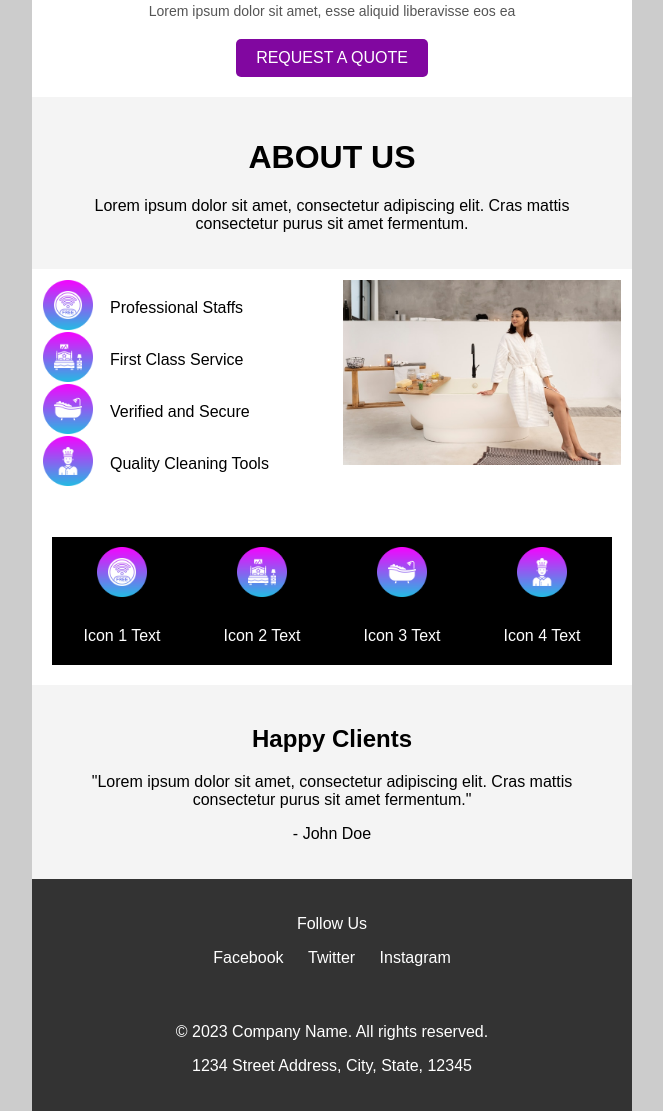
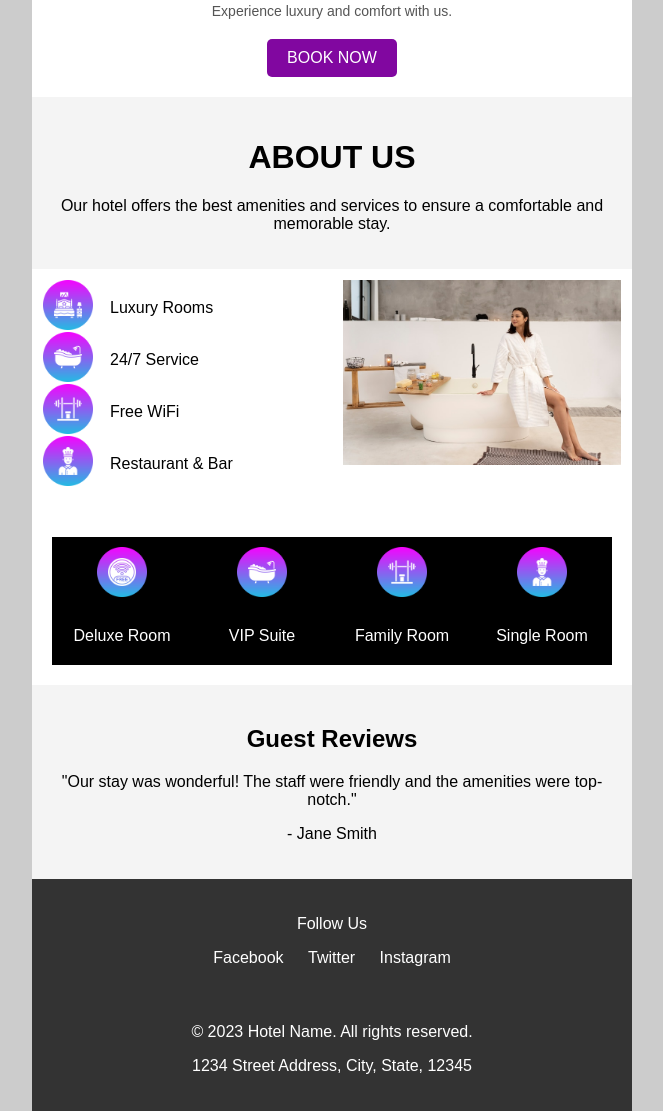
Before and after one commit to HenryKc619/Email-Hotel, a plain HTML site: page index.html in a window 1280 px wide. Shown: the part 701-1812 px from the top of the page, without its empty margins (308-971 px from the left). Drawn offline with Linux system fonts and the light colour scheme.

Commit message:
Updated Hotel Email Template

```diff
--- a/index.html
+++ b/index.html
@@ -3,7 +3,7 @@
 <head>
     <meta charset="UTF-8">
     <meta name="viewport" content="width=device-width, initial-scale=1.0">
-    <title>Responsive Email Template</title>
+    <title>Hotel Email Template</title>
     <style>
         body {
             font-family: Arial, sans-serif;
@@ -140,12 +140,11 @@
             margin: 0 10px;
         }
         @media only screen and (max-width: 600px) {
-
-        .header img {
-            max-width: 100%;
-            height: 100px;
-        }
-        .content {
+            .header img {
+                max-width: 100%;
+                height: 100px;
+            }
+            .content {
                 display: block;
                 width: 100% !important;
                 box-sizing: border-box;
@@ -164,34 +163,34 @@
     <table class="container" width="100%" cellpadding="0" cellspacing="0">
         <tr>
             <td class="header" colspan="2">
-                <img src="images/logo.png" alt="MilkWash Logo">
+                <img src="images/logo.png" alt="Hotel Logo">
             </td>
         </tr>
         <tr>
             <td class="navigation" colspan="2">
                 <a href="#home">Home</a>
-                <a href="#about">About</a>
-                <a href="#service">Service</a>
+                <a href="#about">About Us</a>
+                <a href="#rooms">Rooms</a>
                 <a href="#contact">Contact</a>
             </td>
         </tr>
         <tr id="home">
             <td class="hero" colspan="2">
-                <img src="images/home.jpg" alt="Cleaning Lady">
+                <img src="images/home.jpg" alt="Hotel Image">
             </td>
         </tr>
         <tr>
             <td class="home-content" colspan="2">
-                <h1>Let us take care of the cleaning</h1>
-                <p>Lorem ipsum dolor sit amet, esse aliquid liberavisse eos ea</p>
-                <a href="#" class="button">REQUEST A QUOTE</a>
+                <h1>Welcome to Our Hotel</h1>
+                <p>Experience luxury and comfort with us.</p>
+                <a href="#" class="button">BOOK NOW</a>
             </td>
         </tr>
 
         <tr id="about">
             <td class="header" colspan="2">
                 <h1>ABOUT US</h1>
-                <p>Lorem ipsum dolor sit amet, consectetur adipiscing elit. Cras mattis consectetur purus sit amet fermentum.</p>
+                <p>Our hotel offers the best amenities and services to ensure a comfortable and memorable stay.</p>
             </td>
         </tr>
 
@@ -200,34 +199,34 @@
                 <table>
                     <tr>
                         <td style="width: 50px; height: 50px;">
-                            <img src="images/wifi.png" alt="Professional Staffs" height="50" width="50" style="display: block; width: 100%; height: auto;">
+                            <img src="images/bedroom.png" alt="Luxury Rooms" height="50" width="50" style="display: block; width: 100%; height: auto;">
                         </td>
                         <td>
-                            <p style="margin-left:15px">Professional Staffs</p>
+                            <p style="margin-left:15px">Luxury Rooms</p>
                         </td>
                     </tr>
                     <tr>
                         <td style="width: 50px; height: 50px;">
-                            <img src="images/bedroom.png" alt="First Class Service" height="50" width="50" style="display: block; width: 100%; height: auto;">
+                            <img src="images/bathtub.png" alt="24/7 Service" height="50" width="50" style="display: block; width: 100%; height: auto;">
                         </td>
                         <td>
-                            <p style="margin-left:15px">First Class Service</p>
+                            <p style="margin-left:15px">24/7 Service</p>
                         </td>
                     </tr>
                     <tr>
                         <td style="width: 50px; height: 50px;">
-                            <img src="images/bathtub.png" alt="Verified and Secure" height="50" width="50" style="display: block; width: 100%; height: auto;">
+                            <img src="images/gym.png" alt="Free WiFi" height="50" width="50" style="display: block; width: 100%; height: auto;">
                         </td>
                         <td>
-                            <p style="margin-left:15px">Verified and Secure</p>
+                            <p style="margin-left:15px">Free WiFi</p>
                         </td>
                     </tr>
                     <tr>
                         <td style="width: 50px; height: 50px;">
-                            <img src="images/chef.png" alt="Quality Cleaning Tools" height="50" width="50" style="display: block; width: 100%; height: auto;">
+                            <img src="images/chef.png" alt="Restaurant & Bar" height="50" width="50" style="display: block; width: 100%; height: auto;">
                         </td>
                         <td>
-                            <p style="margin-left:15px">Quality Cleaning Tools</p>
+                            <p style="margin-left:15px">Restaurant & Bar</p>
                         </td>
                     </tr>
                 </table>
@@ -236,32 +235,32 @@
                 <table>
                     <tr>
                         <td>
-                            <img src="images/relax.jpg" alt="Person Cleaning" style="width: 100%; max-width: 100%; height: auto; display: block;">
+                            <img src="images/relax.jpg" alt="Hotel Room" style="width: 100%; max-width: 100%; height: auto; display: block;">
                         </td>
                     </tr>
                 </table>
             </td>
         </tr>
 
-        <tr id="service">
+        <tr id="rooms">
             <td class="content-overview" colspan="2">
                 <table class="overview-box">
                     <tr>
                         <td>
-                            <img src="images/wifi.png" alt="Icon 1">
-                            <p>Icon 1 Text</p>
+                            <img src="images/wifi.png" alt="Deluxe Room">
+                            <p>Deluxe Room</p>
                         </td>
                         <td>
-                            <img src="images/bedroom.png" alt="Icon 2">
-                            <p>Icon 2 Text</p>
+                            <img src="images/bathtub.png" alt="Suite">
+                            <p>VIP Suite</p>
                         </td>
                         <td>
-                            <img src="images/bathtub.png" alt="Icon 3">
-                            <p>Icon 3 Text</p>
+                            <img src="images/gym.png" alt="Family Room">
+                            <p>Family Room</p>
                         </td>
                         <td>
-                            <img src="images/chef.png" alt="Icon 4">
-                            <p>Icon 4 Text</p>
+                            <img src="images/chef.png" alt="Single Room">
+                            <p>Single Room</p>
                         </td>
                     </tr>
                 </table>
@@ -270,9 +269,9 @@
 
         <tr>
             <td class="clients" colspan="2">
-                <h2>Happy Clients</h2>
-                <p>"Lorem ipsum dolor sit amet, consectetur adipiscing elit. Cras mattis consectetur purus sit amet fermentum."</p>
-                <p>- John Doe</p>
+                <h2>Guest Reviews</h2>
+                <p>"Our stay was wonderful! The staff were friendly and the amenities were top-notch."</p>
+                <p>- Jane Smith</p>
             </td>
         </tr>
         <tr id="contact">
@@ -285,7 +284,7 @@
         </tr>
         <tr>
             <td class="footer" colspan="2">
-                <p>© 2023 Company Name. All rights reserved.</p>
+                <p>© 2023 Hotel Name. All rights reserved.</p>
                 <p>1234 Street Address, City, State, 12345</p>
             </td>
         </tr>
```
Also changed, not shown: images/logo.jpg (deleted).
